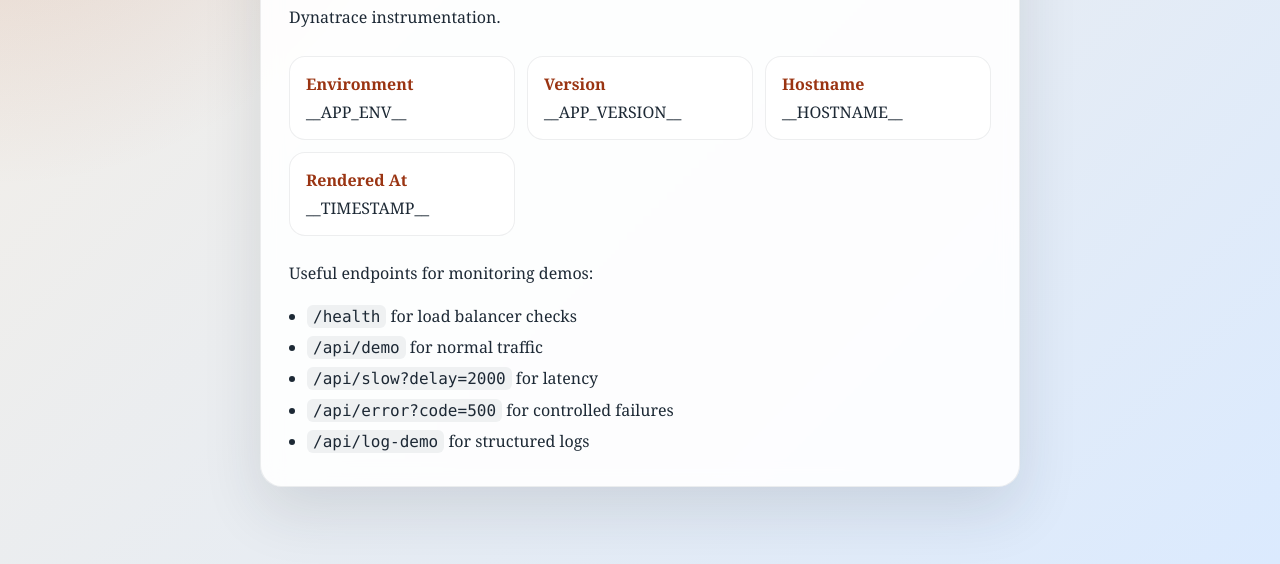
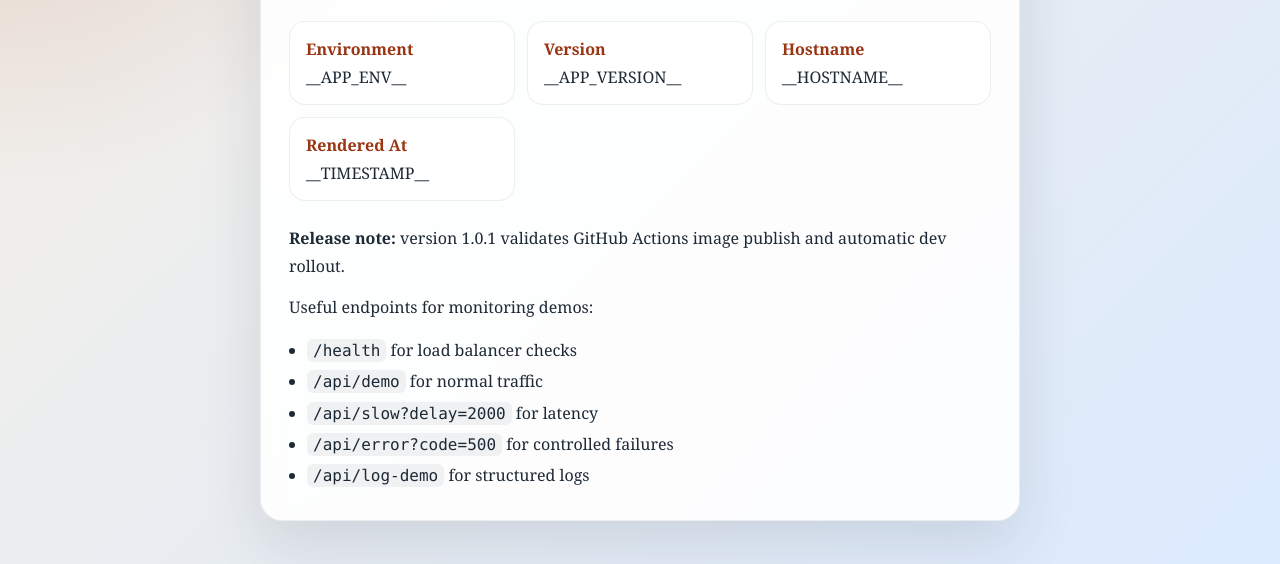
Before and after one commit to satyam531999/terraform-test, a website: page app/public/index.html in a window 1280 px wide. Shown: the part 236-800 px from the top of the page. Drawn offline with Linux system fonts and the light colour scheme.

Commit message:
Bump app to 1.0.1 for dev rollout test

```diff
--- a/app/package.json
+++ b/app/package.json
@@ -1,6 +1,6 @@
 {
   "name": "observable-demo-app",
-  "version": "1.0.0",
+  "version": "1.0.1",
   "description": "Small observable demo service for ECS, ALB, and future Dynatrace monitoring",
   "main": "server.js",
   "scripts": {
--- a/app/public/index.html
+++ b/app/public/index.html
@@ -123,6 +123,8 @@
       </article>
     </section>
 
+    <p><strong>Release note:</strong> version 1.0.1 validates GitHub Actions image publish and automatic dev rollout.</p>
+
     <p>Useful endpoints for monitoring demos:</p>
     <ul>
       <li><code>/health</code> for load balancer checks</li>
```
